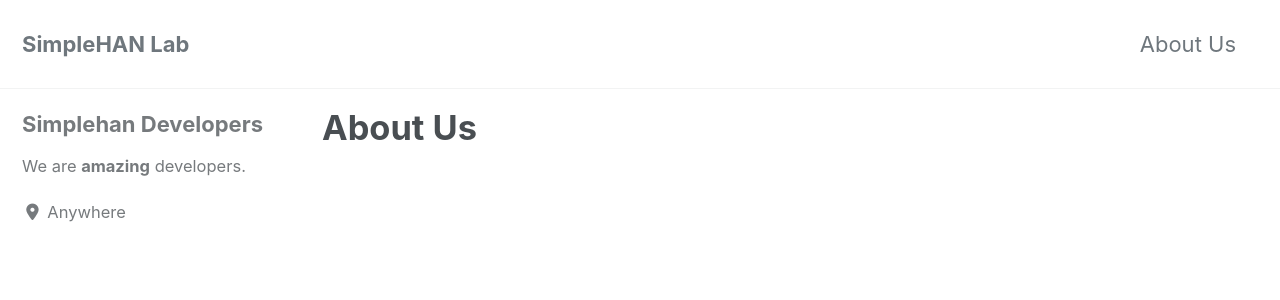
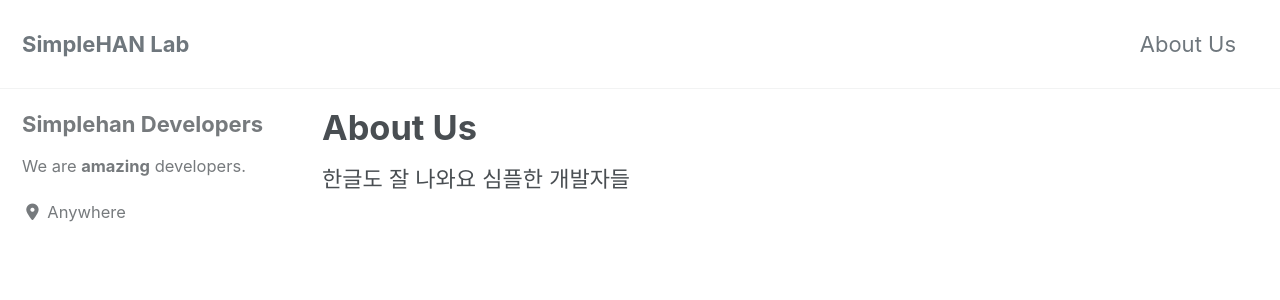
Before and after one commit to simplehanlab/prevBlog, a Jekyll site: the page built from _pages/about.html, in a window 1280 px wide and 900 px high. Shown: the top 300 px of the window. Built offline with Jekyll 4.4.1, drawn with Linux system fonts in a browser that asks for light colours; cached includes are drawn as plain includes; nearby versions of some CDN libraries.

Commit message:
modify about

```diff
--- a/_pages/about.html
+++ b/_pages/about.html
@@ -4,3 +4,7 @@ permalink: /about/
 title: "About Us"
 author_profile: true
 ---
+
+한글도 잘 나와요
+
+심플한 개발자들
```
